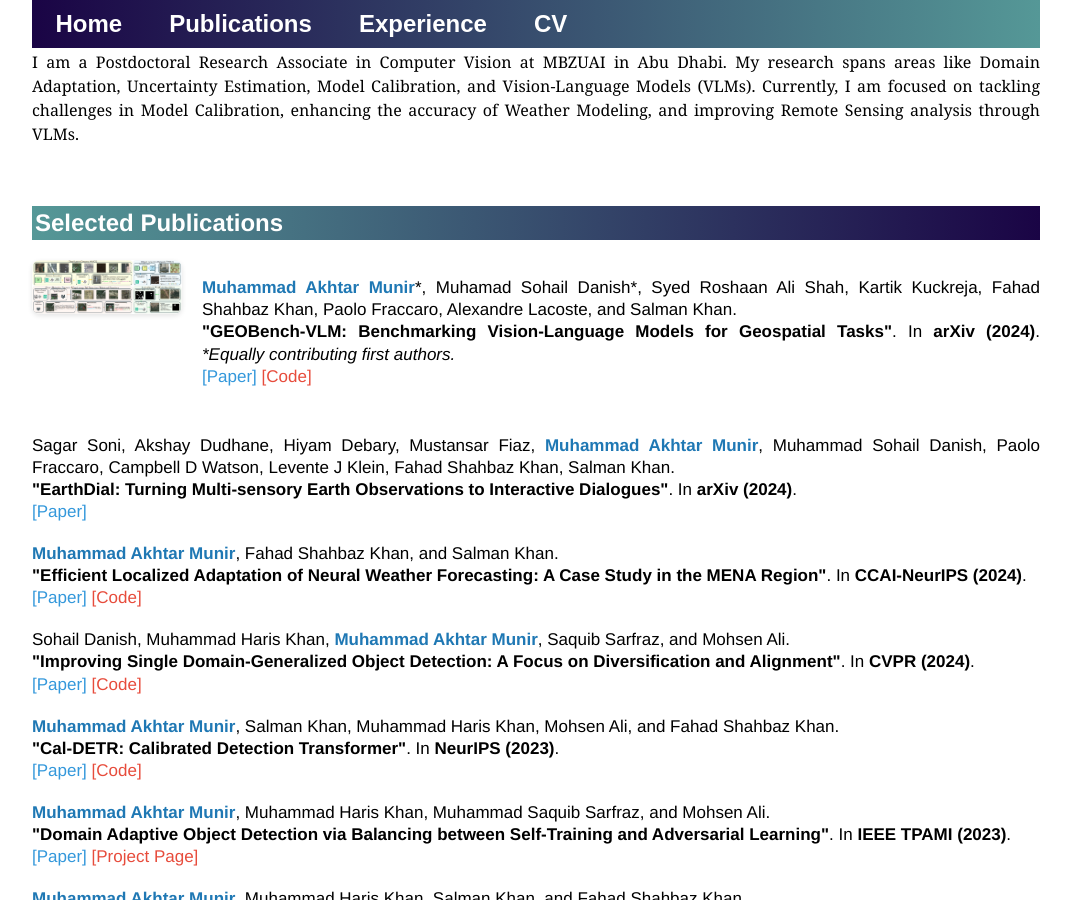
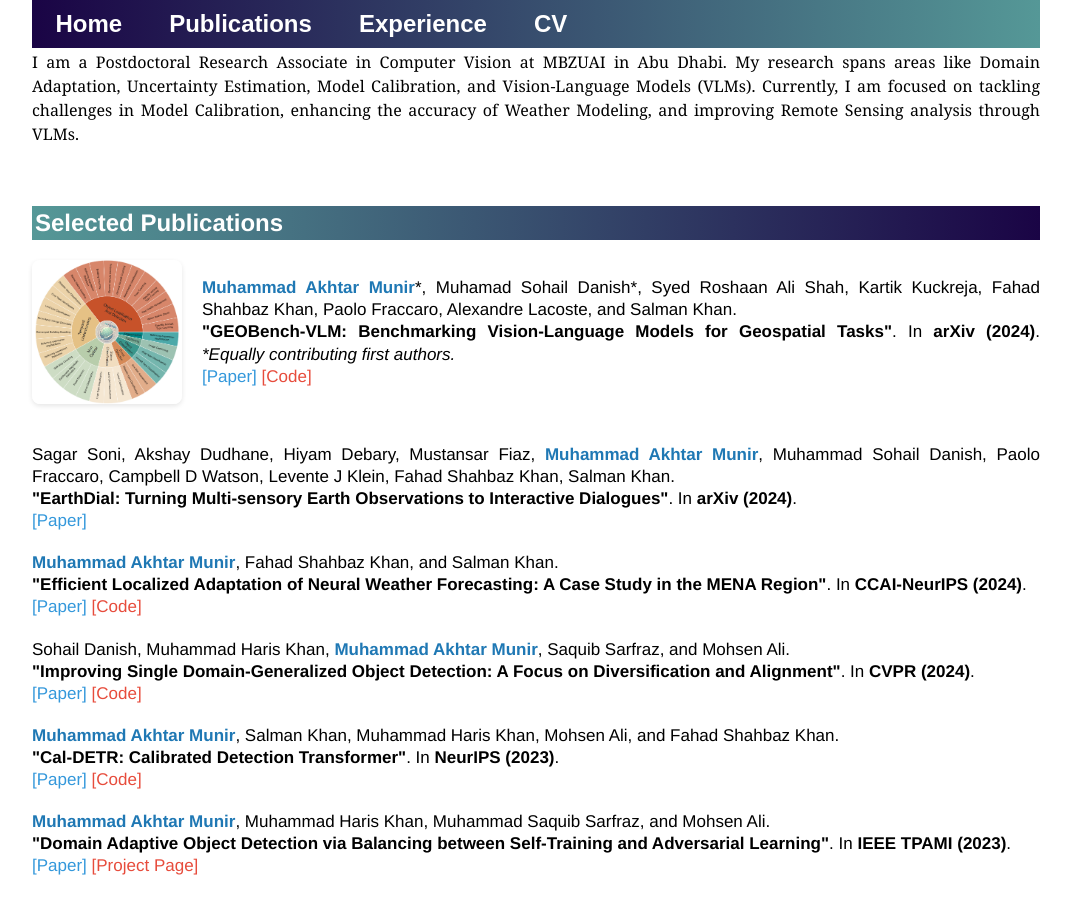
Before and after one commit to akhtarvision/akhtarvision.github.io, a Jekyll site: the page built from index.html, in a window 1280 px wide and 900 px high, scrolled down 320 px. Shown: the whole window, without its empty margins (104-1175 px from the left). Built offline with Jekyll 4.4.1, drawn with Linux system fonts in a browser that asks for light colours.

Commit message:
Update index.html

```diff
--- a/index.html
+++ b/index.html
@@ -60,7 +60,7 @@ title: Akhtar, CV & ML
         <li style="display: flex; align-items: flex-start; margin-bottom: 30px;">
         <!-- Thumbnail -->
         <div style="flex: 0 0 150px; margin-right: 20px;">
-            <img src="thumbnail_geobench.png" alt="GEOBench-VLM Thumbnail" style="width: 100%; height: auto; border-radius: 8px; box-shadow: 0 2px 5px rgba(0, 0, 0, 0.1);">
+            <img src="thumb_geo.png" alt="GEOBench-VLM Thumbnail" style="width: 100%; height: auto; border-radius: 8px; box-shadow: 0 2px 5px rgba(0, 0, 0, 0.1);">
         </div>
 
         <!-- Publication Details -->
```
